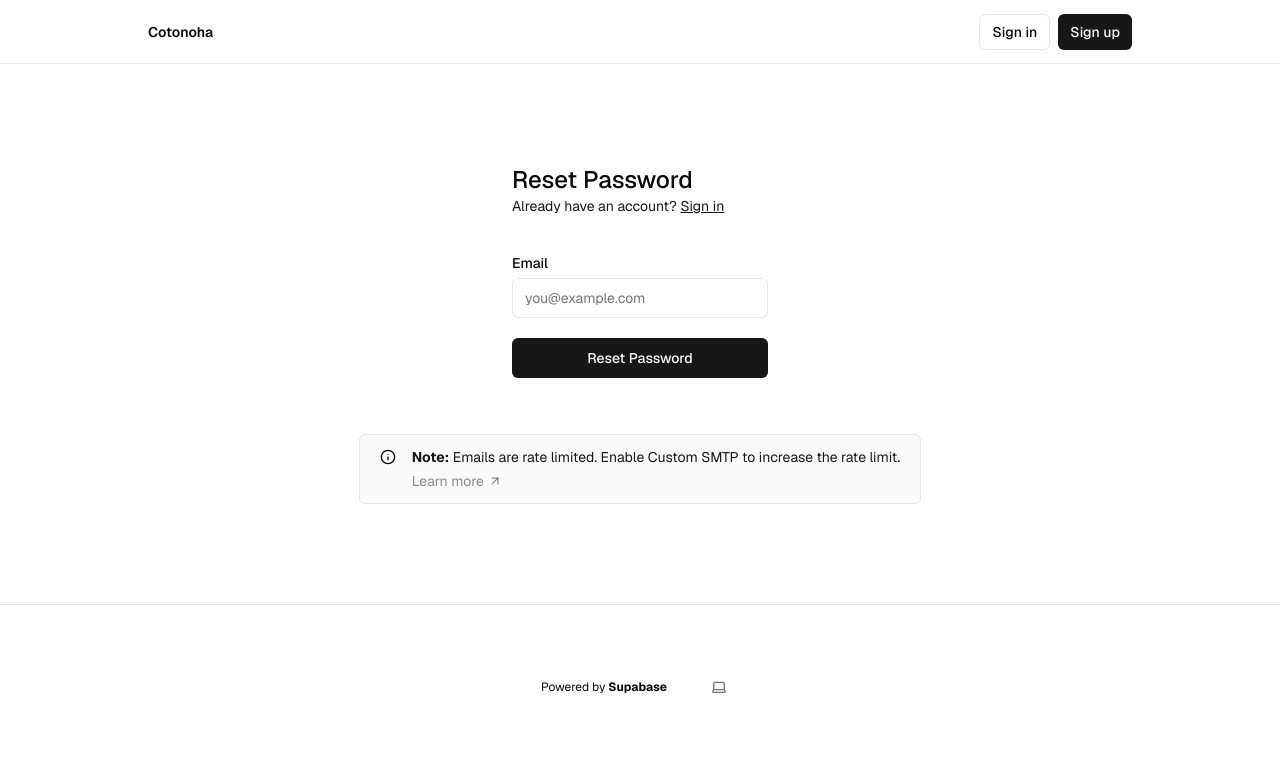
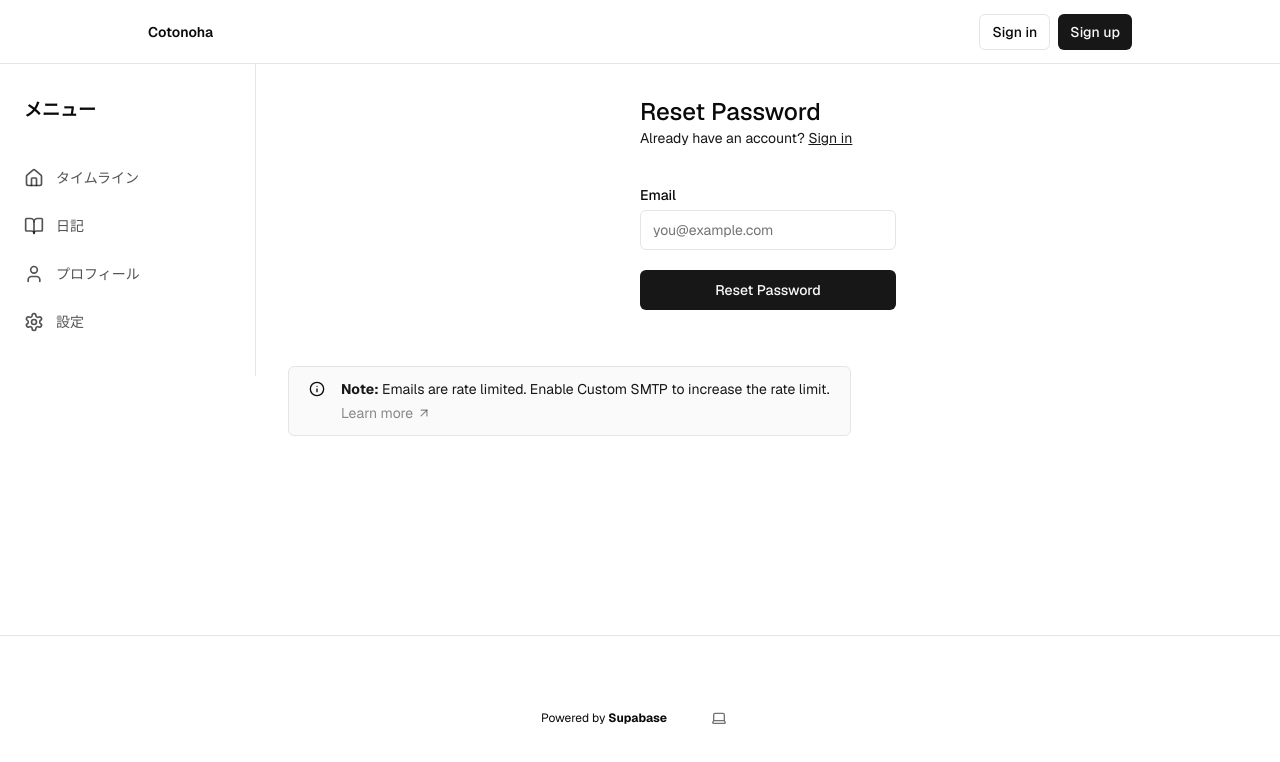
Before and after one commit to froide-kk/cotonoha, a Next.js app: page /forgot-password in a window 1280 px wide. Shown: the top 762 px of the page. Built offline with nearby package versions, Linux system fonts and the light colour scheme; no server answers.

Commit message:
サイドメニュー作成

```diff
--- a/app/layout.tsx
+++ b/app/layout.tsx
@@ -1,12 +1,10 @@
-import DeployButton from "@/components/deploy-button";
-import { EnvVarWarning } from "@/components/env-var-warning";
 import HeaderAuth from "@/components/header-auth";
 import { ThemeSwitcher } from "@/components/theme-switcher";
-import { hasEnvVars } from "@/utils/supabase/check-env-vars";
 import { Geist } from "next/font/google";
 import { ThemeProvider } from "next-themes";
+import "./globals.css";
+import SideNav from "@/components/side-nav/side-nav";
 import Link from "next/link";
-import "./globals.css";
 
 const defaultUrl = process.env.VERCEL_URL
   ? `https://${process.env.VERCEL_URL}`
@@ -37,8 +35,7 @@ export default function RootLayout({
           enableSystem
           disableTransitionOnChange
         >
-          <main className="min-h-screen flex flex-col items-center">
-            <div className="flex-1 w-full flex flex-col gap-20 items-center">
+          <main className="min-h-screen flex flex-col">
             <nav className="w-full flex justify-center border-b border-b-foreground/10 h-16">
             <div className="w-full max-w-5xl flex justify-between items-center p-3 px-5 text-sm">
                   <div className="flex gap-5 items-center font-semibold">
@@ -47,8 +44,12 @@ export default function RootLayout({
                   <HeaderAuth />
                 </div>
             </nav>
-              <div className="flex flex-col gap-20 max-w-5xl p-5">
+
+            <div className="flex flex-1 w-full max-w-7xl mx-auto">
+              <SideNav />
+              <div className="flex-1 p-6 md:p-8">
                 {children}
+              </div>
             </div>
 
             <footer className="w-full flex items-center justify-center border-t mx-auto text-center text-xs gap-8 py-16">
@@ -65,7 +66,6 @@ export default function RootLayout({
               </p>
               <ThemeSwitcher />
             </footer>
-            </div>
           </main>
         </ThemeProvider>
       </body>
--- /dev/null
+++ b/components/side-nav/side-nav-item.tsx
@@ -0,0 +1,48 @@
+
+"use client";
+
+import Link from "next/link";
+import { usePathname } from "next/navigation";
+import { Home, BookOpen, User, Settings } from "lucide-react";
+
+interface NavItemProps {
+  path: string;
+  label: string;
+  icon: string;
+}
+
+export default function NavItem({ path, label, icon }: NavItemProps) {
+  const pathname = usePathname();
+  const isActive = pathname === path;
+
+  const IconComponent = () => {
+    switch (icon) {
+      case "home":
+        return <Home className="mr-3 h-5 w-5" />;
+      case "book-open":
+        return <BookOpen className="mr-3 h-5 w-5" />;
+      case "user":
+        return <User className="mr-3 h-5 w-5" />;
+      case "settings":
+        return <Settings className="mr-3 h-5 w-5" />;
+      default:
+        return <Home className="mr-3 h-5 w-5" />;
+    }
+  };
+
+  return (
+    <li>
+      <Link
+        href={path}
+        className={`flex items-center rounded-lg px-4 py-3 text-sm font-medium transition-colors ${
+          isActive
+            ? "bg-primary text-primary-foreground"
+            : "text-foreground/70 hover:bg-muted hover:text-foreground"
+        }`}
+      >
+        <IconComponent />
+        <span>{label}</span>
+      </Link>
+    </li>
+  );
+}
--- /dev/null
+++ b/components/side-nav/side-nav.tsx
@@ -0,0 +1,43 @@
+import NavItem from "./side-nav-item";
+
+export default function SideNav() {
+    const navItems = [
+      {
+        path: "/timeline",
+        label: "タイムライン",
+        icon: "home",
+      },
+      {
+        path: "/diary",
+        label: "日記",
+        icon: "book-open",
+      },
+      {
+        path: "/profile",
+        label: "プロフィール",
+        icon: "user",
+      },
+      {
+        path: "/settings",
+        label: "設定",
+        icon: "settings",
+      },
+    ];
+
+    return (
+      <aside className="h-full w-64 border-r border-r-foreground/10 hidden md:block">
+        <div className="flex h-full flex-col py-8">
+          <div className="mb-8 px-6">
+            <h2 className="font-semibold text-lg">メニュー</h2>
+          </div>
+          <nav className="flex-1">
+            <ul className="space-y-1 px-2">
+              {navItems.map((item) => (
+                <NavItem key={item.path} path={item.path} label={item.label} icon={item.icon} />
+              ))}
+            </ul>
+          </nav>
+        </div>
+      </aside>
+    );
+  }
```
Lines whose indentation alone changed are shown as unchanged.
